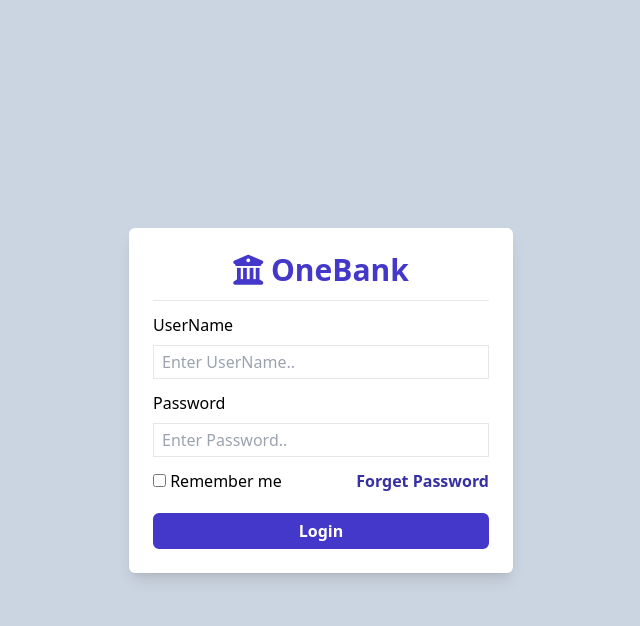
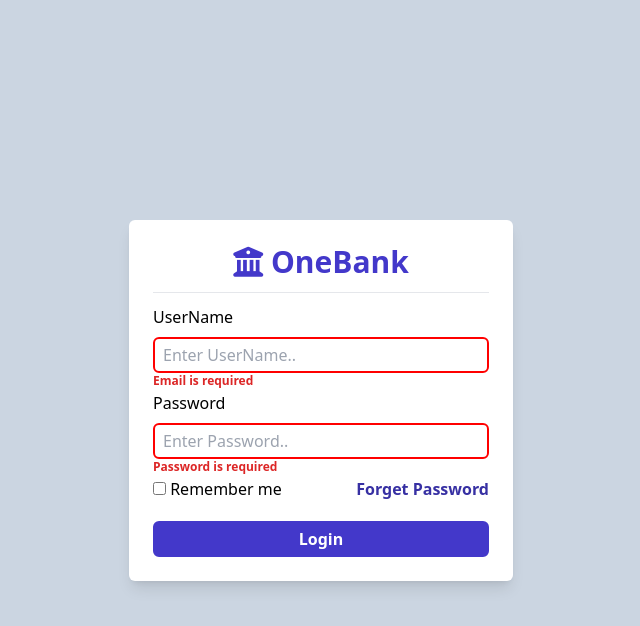
Before and after one commit to swapan-miah/Learn-Dom-03, a plain HTML site: page index.html in a window 1280 px wide. Both pictures are taken after a click on the button "Login". Shown: the whole page, without its empty margins (319-959 px from the left). Drawn offline with nearby package versions, Linux system fonts and the light colour scheme.

Commit message:
Add files via upload

```diff
--- a/index.html
+++ b/index.html
@@ -18,12 +18,14 @@
 
             <div class="mt-3">
                 <label class="block text-base mb-2" for="UserName">UserName</label>
-                <input id="inputEmail" class="border w-full text-base px-2 py-1 focus:outline-none focus:ring-0 focus:border-gray-600" type="text" id="UserName" placeholder="Enter UserName.."/>
+                <input id="inputEmail" class="border-2 rounded-md w-full text-base px-2 py-1 focus:outline-none focus:ring-0 focus:border-gray-400" type="text" id="UserName" placeholder="Enter UserName.."/>
+                <div id="error" class="text-xs text-red-600 font-semibold h-1.5"></div>
             </div>
 
             <div class="mt-3">
                 <label class="block text-base mb-2" for="password">Password</label>
-                <input id="inputPassword" class="border w-full text-base px-2 py-1 focus:outline-none focus:ring-0 focus:border-gray-600" type="password" id="password" placeholder="Enter Password.."/>
+                <input id="inputPassword" class="border-2 rounded-md w-full text-base px-2 py-1 focus:outline-none focus:ring-0 focus:border-gray-400" type="password" id="password" placeholder="Enter Password.."/>
+                <div id="errors" class="text-xs text-red-600 font-semibold h-1.5"></div>
             </div>
 
             <div class="mt-3 flex justify-between items-center">
--- a/js/script.js
+++ b/js/script.js
@@ -2,6 +2,8 @@ document.getElementById('loginBtn').addEventListener('click', function(){
 
     let inputEmail = document.getElementById('inputEmail');
     let inputPassword = document.getElementById('inputPassword');
+    let outputError = document.getElementById('error');
+    let outputErrors = document.getElementById('errors');
 
     let inputEmailValue = inputEmail.value;
     let inputPasswordValue = inputPassword.value;
@@ -9,8 +11,27 @@ document.getElementById('loginBtn').addEventListener('click', function(){
     if(inputEmailValue == 'info@admin.com' && inputPasswordValue == 'admin'){
 
         window.location.href ='./more-html/dashboard.html';
+
+    }else if(inputEmailValue == '' && inputPasswordValue == ''){
+
+        inputEmail.style.border = '2px solid red';
+        inputPassword.style.border = '2px solid red';
+        outputError.innerText = 'Email is required';
+        outputErrors.innerText = 'Password is required';
+
+    }else if(inputEmailValue == 'info@admin.com' && inputPasswordValue == ''){
+
+        inputPassword.style.border = '2px solid red';
+        outputErrors.innerText = 'Password is required';
+
+
+    }else if(inputEmailValue == '' && inputPasswordValue == 'admin'){
+
+        inputEmail.style.border = '2px solid red';
+        outputError.innerText = 'Email is required';
+
+
     }else{
-
         alert("You Are Not Real Account Holder");
     }
 
```
